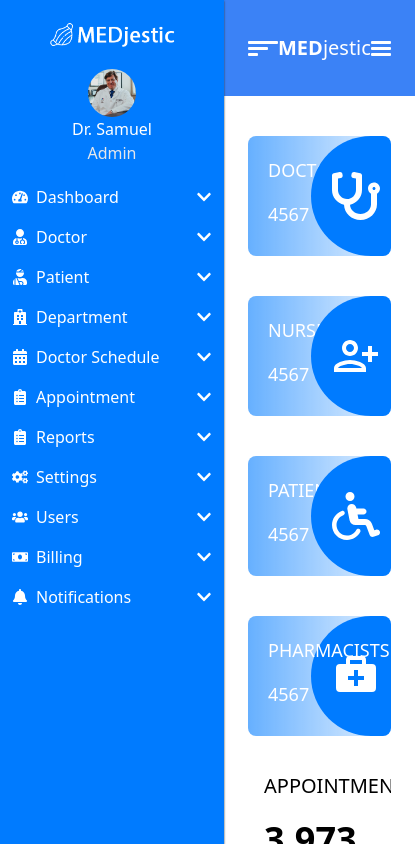
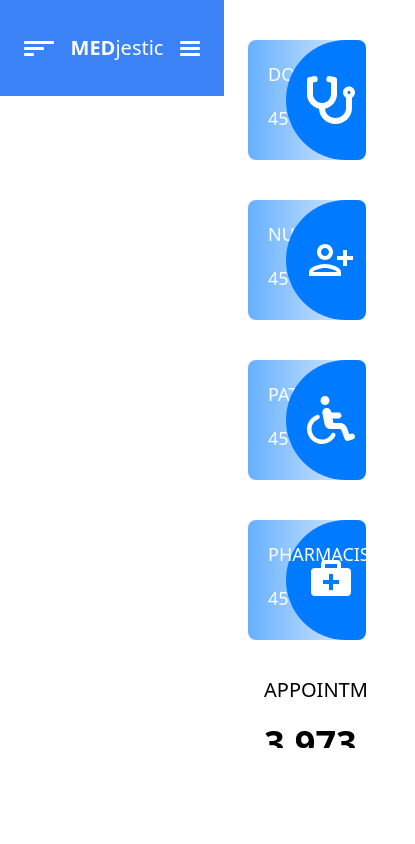
Before and after one commit to Badmatrix/pharm-check, a React (Vite) app: page /dashboard in a window 390 px wide. Shown: the whole page, 415 px wide, since content can reach past the window. Built offline with nearby package versions, Linux system fonts and the light colour scheme.

Commit message:
animation toggle

```diff
--- a/src/components/SideBar.jsx
+++ b/src/components/SideBar.jsx
@@ -17,12 +17,16 @@ import Doctor from "../assets/doctor.jpg";
 import SidebarNavItem from "./SidebarNavItem";
 
 const Sidebar = ({ isOpenToggle, toggleSidebar }) => {
-  const [activeSubMenu, setActiveSubMenu] = useState(null);
+  // const [activeSubMenu, setActiveSubMenu] = useState(null);
 
-  const toggleSubMenu = (index) => {
-    setActiveSubMenu(activeSubMenu === index ? null : index);
-  };
+  // const toggleSubMenu = (index) => {
+  //   setActiveSubMenu(index );
+  //   setActiveSubMenu(null)
+  // };
+  const[open,setOpen]=useState(false)
+  const[activeIndex,setActiveIndex]=useState(null)
   const navItems = [
+
     {
       name: "Dashboard",
       icon: <FaTachometerAlt />, // Dashboard icon
@@ -118,9 +122,9 @@ const Sidebar = ({ isOpenToggle, toggleSidebar }) => {
 
   return (
     <div
-      className={`row-span-full shadow-sm shadow-grayDark bg-primary-200 inset-0  transition-transform duration-300 ease-in-out transform  ${
-        isOpenToggle ? "translate-x-0  lg:block" : "-translate-x-full hidden"
-      }`}
+      className={`row-span-full shadow-sm shadow-grayDark bg-primary-200 inset-0  transition-transform duration-300 ease-in-out transform
+          lg:block  hidden
+      `}
     >
       {/* Sidebar Toggle Button */}
 
@@ -138,17 +142,19 @@ const Sidebar = ({ isOpenToggle, toggleSidebar }) => {
 
           {/* Navigation */}
           <nav className="flex-grow mx-0 mt-4">
-            <ul className="space-y-2">
+            <div className="space-y-2">
               {navItems.map((item, index) => (
                 <SidebarNavItem
                   key={index}
                   index={index}
                   item={item}
-                  activeSubMenu={activeSubMenu}
-                  toggleSubMenu={toggleSubMenu}
+                  setOpen={setOpen}
+                  open={open}
+                  activeIndex={activeIndex}
+                  setActiveIndex={setActiveIndex}
                 />
               ))}
-            </ul>
+            </div>
           </nav>
         </div>
       </div>
--- a/src/components/SidebarNavItem.jsx
+++ b/src/components/SidebarNavItem.jsx
@@ -1,12 +1,38 @@
+import { useEffect, useRef, useState } from "react";
 import { FaChevronDown, FaChevronUp } from "react-icons/fa";
 import { Link } from "react-router-dom";
 
-export default function SidebarNavItem({ item, activeSubMenu, toggleSubMenu, index }) {
+
+
+
+export default function SidebarNavItem({ item, index, setOpen, open, activeIndex, setActiveIndex }) {
+  const devRef = useRef(null);
+  const [heights, setHeights] = useState(0);
+
+  useEffect(() => {
+    if (devRef.current) {
+      setHeights(devRef.current.scrollHeight);
+    }
+
+  }, [open, index, setActiveIndex]);
+
+  const handleToggle = () => {
+    if (activeIndex === index) {
+      setOpen(!open);
+
+    } else {
+      setOpen(true);
+      setActiveIndex(index);
+
+    }
+  };
+
+
   return (
-    <li>
+    <div key={index}>
       <button
+        onClick={handleToggle}
         className="text-white w-full text-left py-1 px-3 flex justify-between items-center"
-        onClick={() => toggleSubMenu(index)}
       >
         <span className="flex items-center">
           {item.icon} {/* Icon displayed here */}
@@ -14,11 +40,20 @@ export default function SidebarNavItem({ item, activeSubMenu, toggleSubMenu, ind
         </span>
 
         <span>
-          {activeSubMenu === index ? <FaChevronUp /> : <FaChevronDown />}
+          {open && activeIndex === index ? <FaChevronUp /> : <FaChevronDown />}
         </span>
       </button>
-      {activeSubMenu === index && (
-        <ul className="pl-4 text-black bg-[#f2f2f2] transition-transform duration-300 ease-in-out transform">
+
+      <div   ref={devRef}
+      style={{ height: open && activeIndex === index ? `${heights}px` : '0px' }}
+            className="pl-4 text-black bg-[#f2f2f2] transition-all duration-500 ease-in-out transform overflow-hidden"
+      >
+        {open && activeIndex === index && (
+          <ul
+            ref={devRef}
+            style={{ height: open && activeIndex === index ? `${heights}px` : '0px' }}
+            className="pl-4 text-black bg-[#f2f2f2] transition-all duration-500 ease-in-out transform overflow-hidden"
+          >
             {item.subItems.map((subItem, subIndex) => (
               <li key={subIndex} className="py-2 pl-8">
                 <Link to={subItem.path} className="">
@@ -28,6 +63,64 @@ export default function SidebarNavItem({ item, activeSubMenu, toggleSubMenu, ind
             ))}
           </ul>
         )}
-    </li>
+      </div>
+    </div>
   );
 }
+// export default function SidebarNavItem({ item,  index ,setOpen,open,activeIndex,setActiveIndex}) {
+//   const devRef = useRef()
+//   const[heights,setHeights]=useState(0)
+
+//   useEffect(()=>{
+//     if(devRef.current){
+//       setHeights(devRef.current.scrollHeight)
+
+//     }
+//     if(open===false){
+//       setActiveIndex(null)
+//     }
+//   },[heights,setOpen,open,index])
+
+
+
+//   return (
+//     <div key={index}>
+//       <button
+//       onClick={()=>{setOpen(!open),setActiveIndex(index)}}
+//         className="text-white w-full text-left py-1 px-3 flex justify-between items-center"
+
+//       >
+//         <span className="flex items-center">
+//           {item.icon} {/* Icon displayed here */}
+//           <span className="ml-2">{item.name}</span>
+//         </span>
+
+//         <span>
+//           {""? <FaChevronUp /> : <FaChevronDown />}
+//         </span>
+//       </button>
+//       <div  className="">
+
+//       {open && activeIndex===index && (
+//         <ul ref={devRef} style={{height:open && activeIndex===index?`${heights}px`:'0px'  }} className={`  pl-4 text-black bg-[#f2f2f2] transition-all duration-500 ease-in-out transform`} >
+//           {item.subItems.map((subItem, subIndex) => (
+//             <li key={subIndex} className="py-2 pl-8">
+//               <Link to={subItem.path} className="">
+//                 {subItem.name}
+//               </Link>
+//             </li>
+//           ))}
+//         </ul>
+//       )}
+//       </div>
+//     </div>
+//   );
+// }
+
+
+// console.log(open)
+// console.log(activeIndex)
+
+// console.log(index)
+
+// console.log(activeIndex===index)
```
Lines whose indentation alone changed are shown as unchanged.
